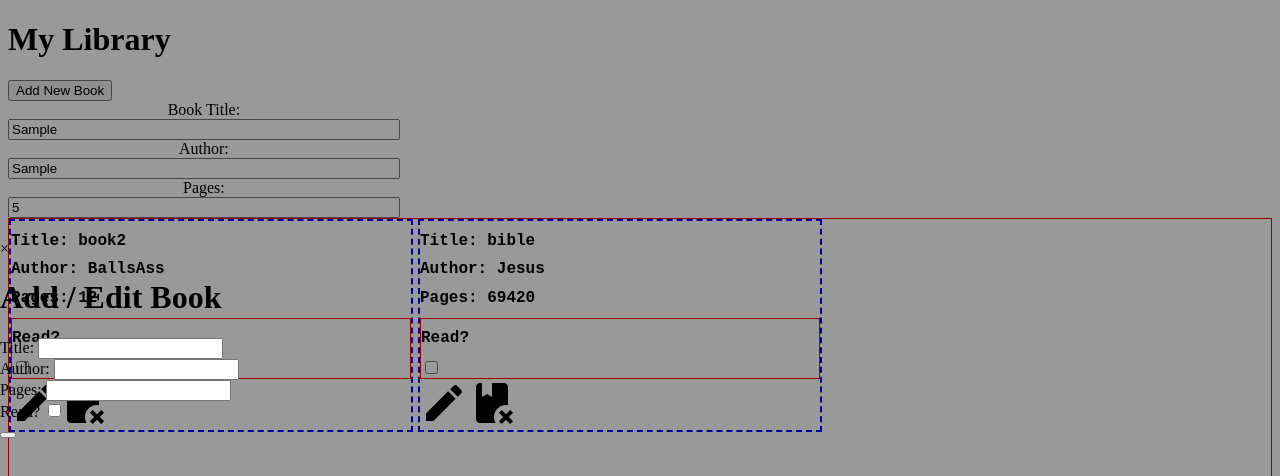
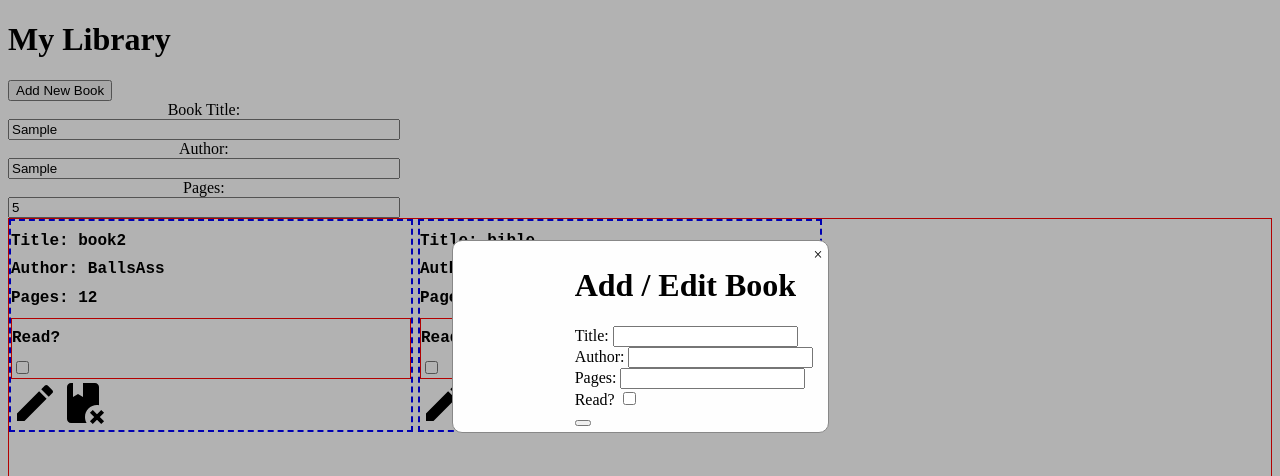
Before and after one commit to shnaboi/Library, a plain HTML site: page index.html in a window 1280 px wide. Both pictures are taken after typing "Sample", "Sample", "5" into the empty fields and a click on the button "Add New Book". Shown: the top 476 px of the page. Drawn offline with Linux system fonts and the light colour scheme.

Commit message:
Add more modal style, clicking off the modal goes back to main content page

```diff
--- a/app.js
+++ b/app.js
@@ -2,6 +2,12 @@ const BookDiv = document.querySelector('.book-div');
 const addBook = document.querySelector('.add-btn');
 const modal = document.querySelector('.modal');
 const modalClose = document.querySelector('.close');
+
+window.addEventListener('click', (e) => {
+    if (e.target == modal) {
+        modal.style.display = 'none';
+    }
+})
 
 modalClose.addEventListener('click', () => {
     modal.style.display = 'none';
--- a/style.css
+++ b/style.css
@@ -47,7 +47,18 @@
     height: 100%; /* Full height */
     overflow: auto; /* Enable scroll if needed */
     background-color: rgb(0, 0, 0); /* Fallback color */
-    background-color: rgba(0, 0, 0, 0.4); /* Black w/ opacity */
+    background-color: rgba(0, 0, 0, 0.3); /* Black w/ opacity */
+  }
+
+  .modal-content {
+    background-color: #fefefe;
+    display: flex;
+    flex-direction: row-reverse;
+    margin: auto;
+    padding: 5px 5px 5px 20px;
+    border: 1px solid #888;
+    width: 350px;
+    border-radius: 10px;
   }
 
 /*  */
```
